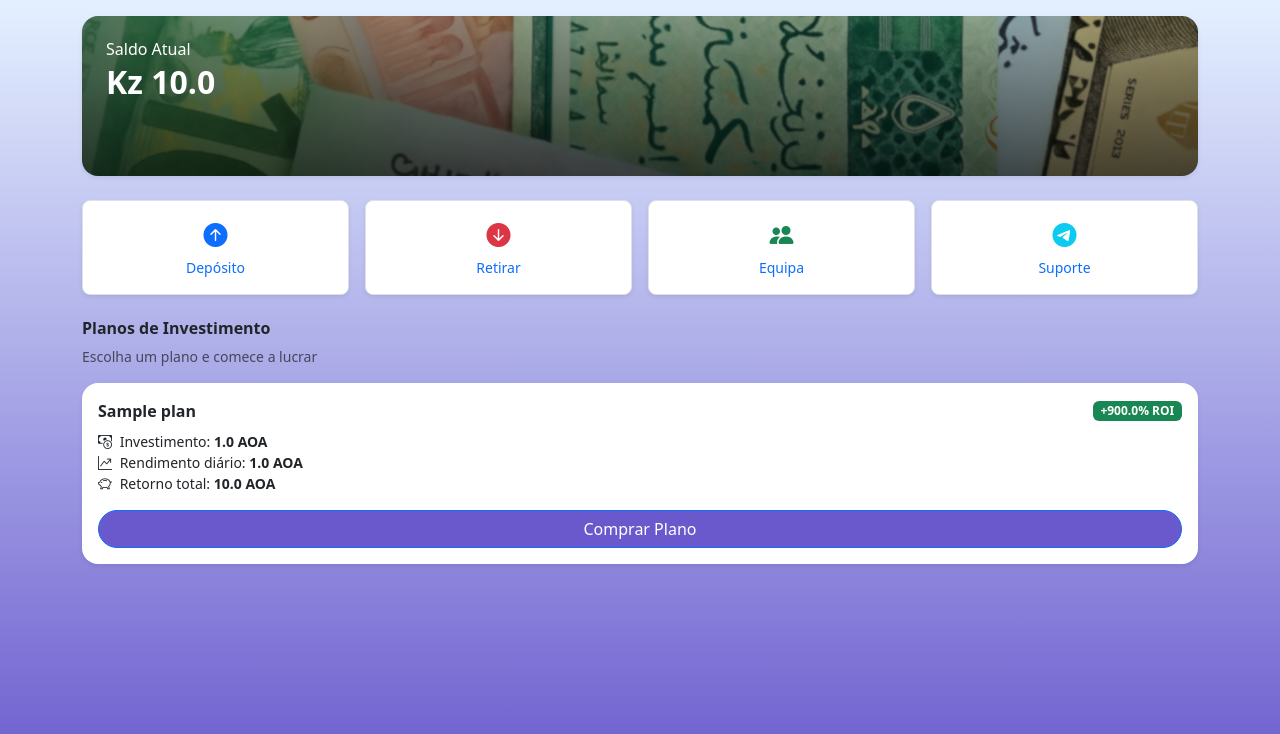
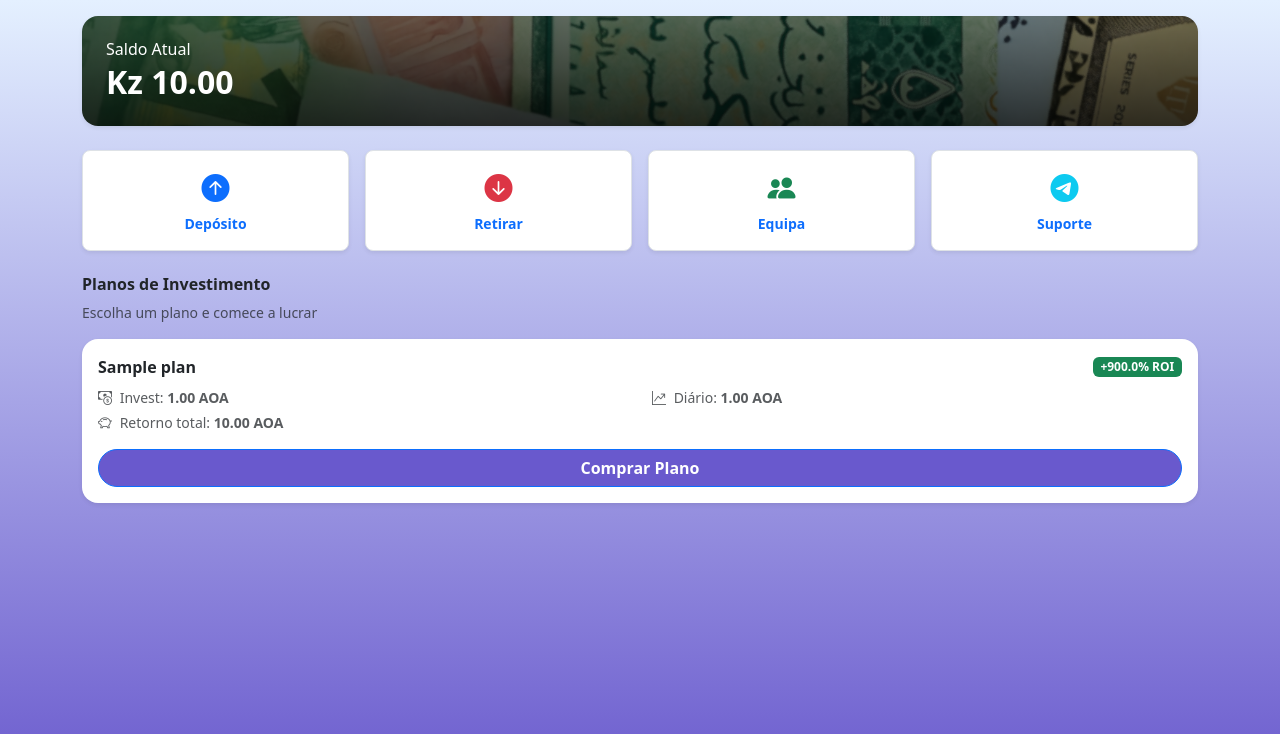
Before and after one commit to anonnimo2/cashflex_app, a Flask app: page /dashboard in a window 1280 px wide. Shown: the top 734 px of the page. Run offline with Flask 3, Linux system fonts and the light colour scheme; a user stored in the database is signed in; tables that the repository leaves empty hold one stand-in row (values such as "Sample post"); some libraries are stand-ins or nearby versions.

```diff
--- a/cashflex/forms.py
+++ b/cashflex/forms.py
@@ -44,6 +44,7 @@ class DepositForm(FlaskForm):
     bank = SelectField('Banco', choices=[
         ('BAI', 'BAI'),
         ('BCI', 'BCI'),
+        ('Atlântico', 'Atlântico')
     ], validators=[DataRequired(message='Selecione um banco.')])
 
     proof = FileField('Comprovativo (JPG, PNG ou PDF)', validators=[
@@ -62,7 +63,8 @@ class WithdrawalForm(FlaskForm):
     ])
     bank = SelectField('Banco', choices=[
         ('BAI', 'BAI'),
-        ('BCI', 'BCI')
+        ('BCI', 'BCI'),
+        ('Atlântico', 'Atlântico')
     ], validators=[DataRequired(message='Selecione um banco.')])
 
     submit = SubmitField('Solicitar Retirada')
@@ -70,7 +72,7 @@ class WithdrawalForm(FlaskForm):
 
 
 class ProfileForm(FlaskForm):
-    bank = SelectField('Banco', choices=[('BAI', 'BAI'), ('BCI', 'BCI')], validators=[DataRequired()])
+    bank = SelectField('Banco', choices=[('BAI', 'BAI'), ('BCI', 'BCI'), ('Atlântico', 'Atlântico')], validators=[DataRequired()])
     iban = StringField('IBAN', validators=[
         DataRequired(),
         Length(min=21, max=25, message='O IBAN deve conter entre 21 e 25 caracteres'),
--- a/cashflex/templates/dashboard.html
+++ b/cashflex/templates/dashboard.html
@@ -3,47 +3,44 @@
 <div class="container py-3">
 
   <!-- SALDO ATUAL -->
-  <div class="rounded-4 shadow-sm mb-4 p-4 text-white position-relative overflow-hidden"
-       style="background-image: linear-gradient(to bottom, rgba(163, 160, 160, 0), rgba(0, 0, 0, 0.562)),
-              url('{{ url_for('static', filename='img/img.png') }}');
-              background-size: cover;
-              height: 160px;
-              background-position: center;">
+  <div class="rounded-4 shadow-sm mb-4 p-4 text-white position-relative"
+       style="background: linear-gradient(to bottom, rgba(0,0,0,0.3), rgba(0,0,0,0.7)),
+              url('{{ url_for('static', filename='img/img.png') }}') center/cover no-repeat;">
     <h6 class="mb-1">Saldo Atual</h6>
-    <h2 class="fw-bold mb-0">Kz {{ current_user.balance }}</h2>
+    <h2 class="fw-bold mb-0">Kz {{ "{:,.2f}".format(current_user.balance) }}</h2>
   </div>
 
   <!-- ATALHOS RÁPIDOS -->
   <div class="row g-3 text-center mb-4">
-    <div class="col-3">
+    <div class="col-6 col-md-3">
       <a href="{{ url_for('main.depositar') }}" class="text-decoration-none">
-        <div class="bg-white border rounded-3 py-3 shadow-sm">
-          <i class="bi bi-arrow-up-circle-fill text-primary fs-4"></i>
-          <div class="small mt-1">Depósito</div>
+        <div class="bg-white border rounded-3 py-3 shadow-sm h-100 hover-shadow">
+          <i class="bi bi-arrow-up-circle-fill text-primary fs-3"></i>
+          <div class="small mt-1 fw-semibold">Depósito</div>
         </div>
       </a>
     </div>
-    <div class="col-3">
+    <div class="col-6 col-md-3">
       <a href="{{ url_for('main.withdraw') }}" class="text-decoration-none">
-        <div class="bg-white border rounded-3 py-3 shadow-sm">
-          <i class="bi bi-arrow-down-circle-fill text-danger fs-4"></i>
-          <div class="small mt-1">Retirar</div>
+        <div class="bg-white border rounded-3 py-3 shadow-sm h-100 hover-shadow">
+          <i class="bi bi-arrow-down-circle-fill text-danger fs-3"></i>
+          <div class="small mt-1 fw-semibold">Retirar</div>
         </div>
       </a>
     </div>
-    <div class="col-3">
+    <div class="col-6 col-md-3">
       <a href="{{ url_for('main.referrals') }}" class="text-decoration-none">
-        <div class="bg-white border rounded-3 py-3 shadow-sm">
-          <i class="bi bi-people-fill text-success fs-4"></i>
-          <div class="small mt-1">Equipa</div>
+        <div class="bg-white border rounded-3 py-3 shadow-sm h-100 hover-shadow">
+          <i class="bi bi-people-fill text-success fs-3"></i>
+          <div class="small mt-1 fw-semibold">Equipa</div>
         </div>
       </a>
     </div>
-    <div class="col-3">
+    <div class="col-6 col-md-3">
       <a href="https://t.me/+oVt0BV7LkrgwNWU0" target="_blank" class="text-decoration-none">
-        <div class="bg-white border rounded-3 py-3 shadow-sm">
-          <i class="bi bi-telegram text-info fs-4"></i>
-          <div class="small mt-1">Suporte</div>
+        <div class="bg-white border rounded-3 py-3 shadow-sm h-100 hover-shadow">
+          <i class="bi bi-telegram text-info fs-3"></i>
+          <div class="small mt-1 fw-semibold">Suporte</div>
         </div>
       </a>
     </div>
@@ -61,19 +58,20 @@
     {% else %}
       {% set roi = 0 %}
     {% endif %}
+
     <div class="card mb-3 shadow-sm border-0 rounded-4">
       <div class="card-body">
         <div class="d-flex justify-content-between align-items-center mb-2">
-          <strong>{{ plano.nome }}</strong>
+          <strong class="text-truncate">{{ plano.nome }}</strong>
           <span class="badge bg-success">+{{ roi }}% ROI</span>
         </div>
-        <ul class="list-unstyled small mb-3">
-          <li><i class="bi bi-cash-coin me-1"></i> Investimento: <strong>{{ plano.invest }} AOA</strong></li>
-          <li><i class="bi bi-graph-up-arrow me-1"></i> Rendimento diário: <strong>{{ plano.rendimento_diario }} AOA</strong></li>
-          <li><i class="bi bi-piggy-bank me-1"></i> Retorno total: <strong>{{ plano.retorno_total }} AOA</strong></li>
-        </ul>
+        <div class="row small text-muted mb-3">
+          <div class="col-6"><i class="bi bi-cash-coin me-1"></i> Invest: <strong>{{ "{:,.2f}".format(plano.invest) }} AOA</strong></div>
+          <div class="col-6"><i class="bi bi-graph-up-arrow me-1"></i> Diário: <strong>{{ "{:,.2f}".format(plano.rendimento_diario) }} AOA</strong></div>
+          <div class="col-12 mt-1"><i class="bi bi-piggy-bank me-1"></i> Retorno total: <strong>{{ "{:,.2f}".format(plano.retorno_total) }} AOA</strong></div>
+        </div>
         <a href="{{ url_for('plan.confirmar_plano', plano_id=plano.id, nome=plano.nome, invest=plano.invest, rendimento=plano.rendimento_diario, retorno=plano.retorno_total) }}"
-           class="btn btn-primary w-100 rounded-pill">
+           class="btn btn-primary w-100 rounded-pill fw-semibold">
           Comprar Plano
         </a>
       </div>
@@ -84,17 +82,25 @@
 
 <!-- TAB BAR -->
 <div class="tab-bar">
-  <a href="{{ url_for('main.dashboard') }}" class="active">
+  <a href="{{ url_for('main.dashboard') }}" class="{% if request.endpoint == 'main.dashboard' %}active{% endif %}">
     <i class="bi bi-house-door-fill"></i> Início
   </a>
-  <a href="{{ url_for('main.history') }}">
+  <a href="{{ url_for('main.history') }}" class="{% if request.endpoint == 'main.history' %}active{% endif %}">
     <i class="bi bi-clock-history"></i> Histórico
   </a>
-  <a href="{{ url_for('main.referrals') }}">
+  <a href="{{ url_for('main.referrals') }}" class="{% if request.endpoint == 'main.referrals' %}active{% endif %}">
     <i class="bi bi-people-fill"></i> Equipa
   </a>
-  <a href="{{ url_for('main.wallet') }}">
+  <a href="{{ url_for('main.wallet') }}" class="{% if request.endpoint == 'main.wallet' %}active{% endif %}">
     <i class="bi bi-wallet2"></i> Carteira
   </a>
 </div>
+
+<style>
+  .hover-shadow:hover {
+    box-shadow: 0 4px 10px rgba(0,0,0,0.15);
+    transform: translateY(-2px);
+    transition: all 0.2s ease-in-out;
+  }
+</style>
 {% endblock %}
```
Also changed, not shown: cashflex/templates/deposit_details.html (+53 -46 lines), cashflex/templates/wallet.html (+30 -28 lines), cashflex/templates/withdraw.html (+23 -29 lines).
